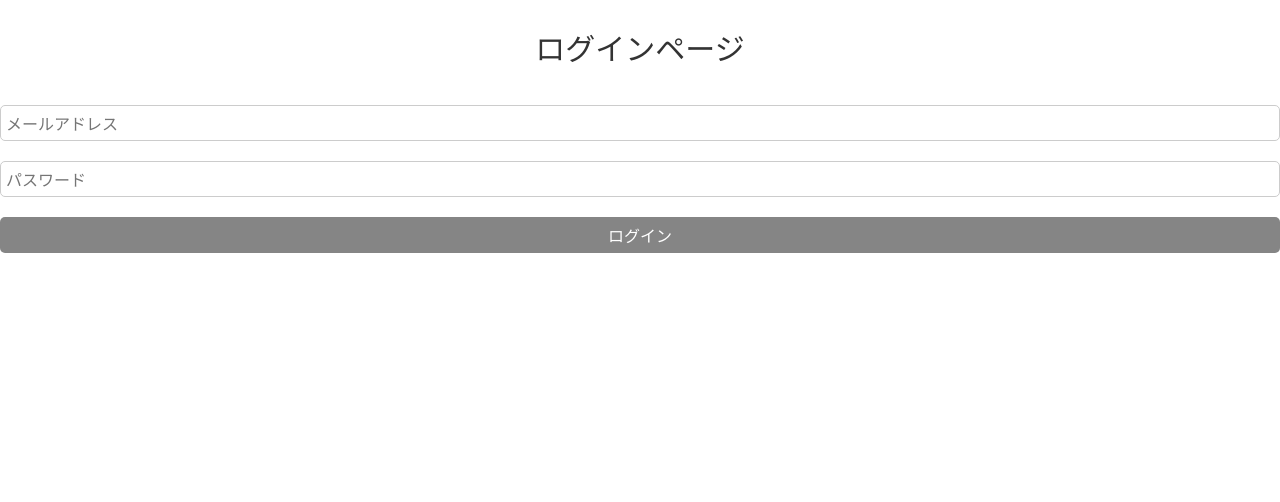
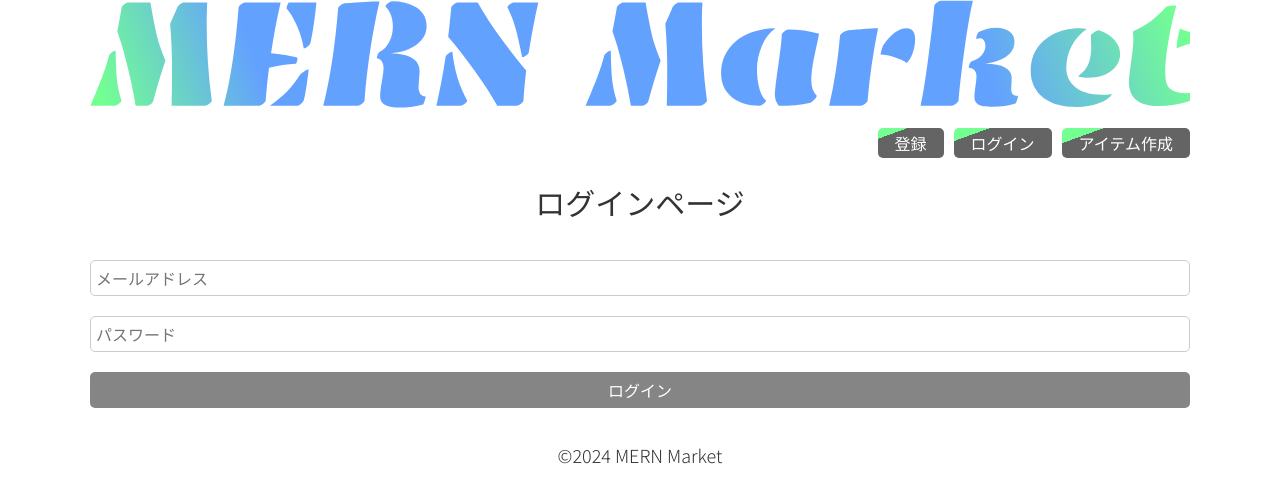
Before and after one commit to darazux/mern-market-frontend, a React (Create React App) app: page /user/login in a window 1280 px wide. Shown: the top 502 px of the page. Built offline with nearby package versions, Linux system fonts and the light colour scheme; no server answers.

Commit message:
* add header and footer.

```diff
--- a/src/App.js
+++ b/src/App.js
@@ -1,5 +1,7 @@
 import { Route, Routes, BrowserRouter } from 'react-router-dom';
 import './App.css';
+import Footer from './components/footer';
+import Header from './components/header';
 import CreateItem from './pages/item/create';
 import DeleteItem from './pages/item/delete';
 import ReadAll from './pages/item/readAll';
@@ -11,6 +13,8 @@ import Register from './pages/user/register';
 const App = () => {
   return (
     <BrowserRouter>
+      <div className="container">
+        <Header />
         <Routes>
           <Route path="/user/register" element={<Register />} />
           <Route path="/user/login" element={<Login />} />
@@ -20,6 +24,8 @@ const App = () => {
           <Route path="/item/update/:id" element={<UpdateItem />} />
           <Route path="/item/delete/:id" element={<DeleteItem />} />
         </Routes>
+        <Footer />
+      </div>
     </BrowserRouter>
   );
 };
--- /dev/null
+++ b/src/components/footer.js
@@ -0,0 +1,11 @@
+// footer.js
+
+const Footer = () => {
+  return (
+    <footer>
+      <p>©{new Date().getFullYear()} MERN Market</p>
+    </footer>
+  );
+};
+
+export default Footer;
--- /dev/null
+++ b/src/components/header.js
@@ -0,0 +1,31 @@
+// header.js
+
+import { Link } from 'react-router-dom';
+import headerSVG from '../images/header.svg';
+
+const Header = () => {
+  return (
+    <header>
+      <div>
+        <Link to="/">
+          <img src={headerSVG} alt="header" />
+        </Link>
+      </div>
+      <nav>
+        <ul>
+          <li>
+            <Link to="/user/register">登録</Link>
+          </li>
+          <li>
+            <Link to="/user/login">ログイン</Link>
+          </li>
+          <li>
+            <Link to="/item/create">アイテム作成</Link>
+          </li>
+        </ul>
+      </nav>
+    </header>
+  );
+};
+
+export default Header;
```
Lines whose indentation alone changed are shown as unchanged.
